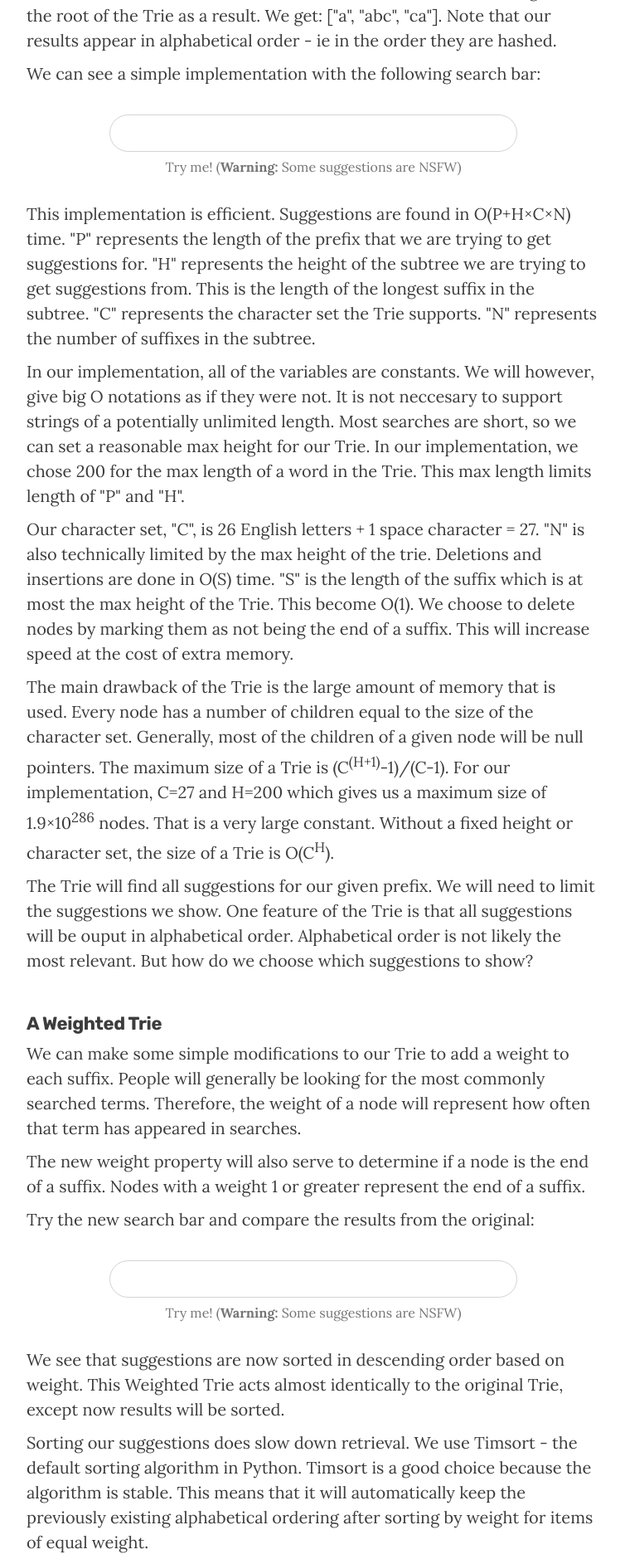
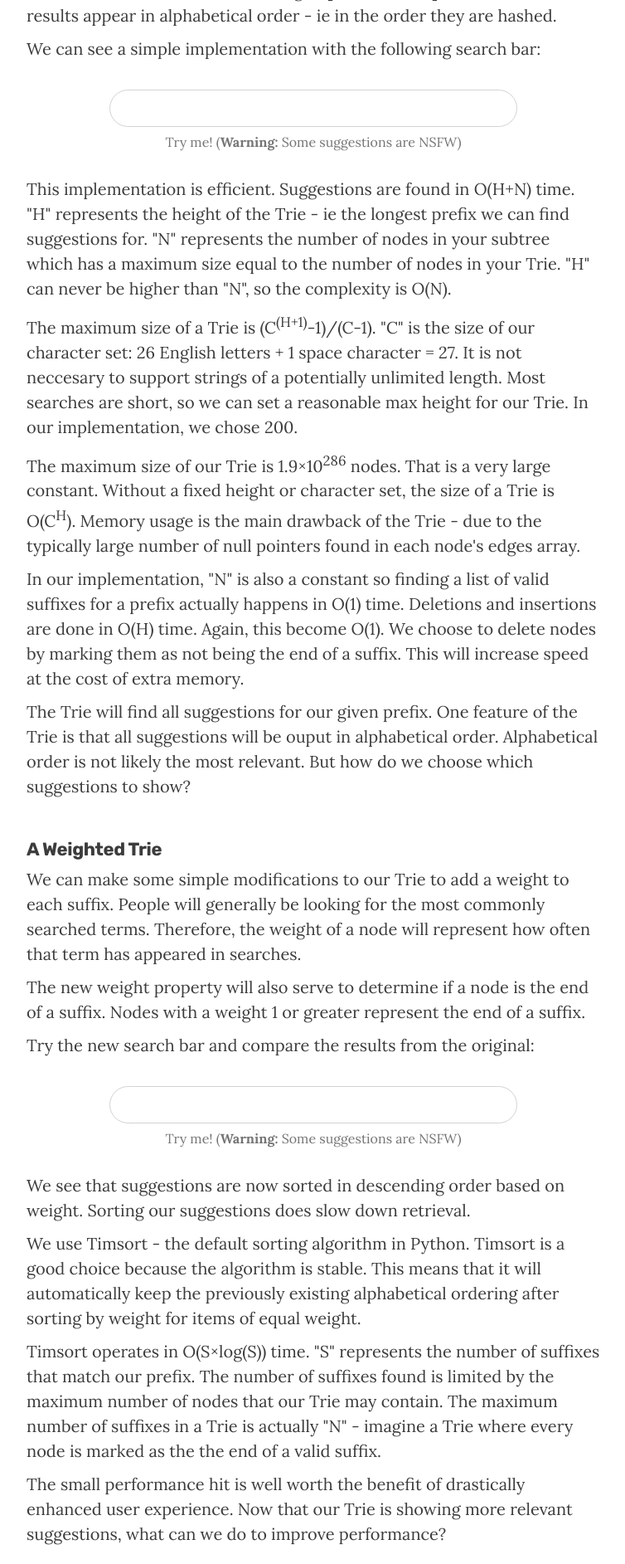
Before and after one commit to mrhaffner/trie, a Flask app: page / in a window 1280 px wide. Shown: the part 1840-3725 px from the top of the page at 83% size, without its empty margins (262-1016 px from the left). Run offline with Flask 2, Linux system fonts and the light colour scheme; parts of the project's set-up code (start-up, migrations or seed data) failed here and were passed over.

Commit message:
improved cached trie search performance, updated explanations

```diff
--- a/app/templates/index.html
+++ b/app/templates/index.html
@@ -69,9 +69,7 @@
             A word in the Trie is indicated by following a path from the root to
             a node that is marked as being the end of a word. The location of a
             child node on its parent node's edges is used to determine what
-            character the child node represents with a hash function. A null
-            pointer indicates no children exist in the Trie for that given
-            character.
+            character the child node represents with a hash function.
           </p>
           <p>
             Due to the large number of edges, representing a Trie visually can
@@ -136,46 +134,38 @@
           </figcaption>
         </div>
         <p>
-          This implementation is efficient. Suggestions are found in
-          O(P+H&times;C&times;N) time. "P" represents the length of the prefix
-          that we are trying to get suggestions for. "H" represents the height
-          of the subtree we are trying to get suggestions from. This is the
-          length of the longest suffix in the subtree. "C" represents the
-          character set the Trie supports. "N" represents the number of suffixes
-          in the subtree.
+          This implementation is efficient. Suggestions are found in O(H+N)
+          time. "H" represents the height of the Trie - ie the longest prefix we
+          can find suggestions for. "N" represents the number of nodes in your
+          subtree which has a maximum size equal to the number of nodes in your
+          Trie. "H" can never be higher than "N", so the complexity is O(N).
         </p>
         <p>
-          In our implementation, all of the variables are constants. We will
-          however, give big O notations as if they were not. It is not neccesary
-          to support strings of a potentially unlimited length. Most searches
-          are short, so we can set a reasonable max height for our Trie. In our
-          implementation, we chose 200 for the max length of a word in the Trie.
-          This max length limits length of "P" and "H".
+          The maximum size of a Trie is (C<sup>(H+1)</sup>-1)/(C-1). "C" is the
+          size of our character set: 26 English letters + 1 space character =
+          27. It is not neccesary to support strings of a potentially unlimited
+          length. Most searches are short, so we can set a reasonable max height
+          for our Trie. In our implementation, we chose 200.
         </p>
         <p>
-          Our character set, "C", is 26 English letters + 1 space character =
-          27. "N" is also technically limited by the max height of the trie.
-          Deletions and insertions are done in O(S) time. "S" is the length of
-          the suffix which is at most the max height of the Trie. This become
-          O(1). We choose to delete nodes by marking them as not being the end
-          of a suffix. This will increase speed at the cost of extra memory.
+          The maximum size of our Trie is 1.9&times;10<sup>286</sup> nodes. That
+          is a very large constant. Without a fixed height or character set, the
+          size of a Trie is O(C<sup>H</sup>). Memory usage is the main drawback
+          of the Trie - due to the typically large number of null pointers found
+          in each node's edges array.
         </p>
         <p>
-          The main drawback of the Trie is the large amount of memory that is
-          used. Every node has a number of children equal to the size of the
-          character set. Generally, most of the children of a given node will be
-          null pointers. The maximum size of a Trie is
-          (C<sup>(H+1)</sup>-1)/(C-1). For our implementation, C=27 and H=200
-          which gives us a maximum size of 1.9&times;10<sup>286</sup> nodes.
-          That is a very large constant. Without a fixed height or character
-          set, the size of a Trie is O(C<sup>H</sup>).
+          In our implementation, "N" is also a constant so finding a list of
+          valid suffixes for a prefix actually happens in O(1) time. Deletions
+          and insertions are done in O(H) time. Again, this become O(1). We
+          choose to delete nodes by marking them as not being the end of a
+          suffix. This will increase speed at the cost of extra memory.
         </p>
         <p>
-          The Trie will find all suggestions for our given prefix. We will need
-          to limit the suggestions we show. One feature of the Trie is that all
-          suggestions will be ouput in alphabetical order. Alphabetical order is
-          not likely the most relevant. But how do we choose which suggestions
-          to show?
+          The Trie will find all suggestions for our given prefix. One feature
+          of the Trie is that all suggestions will be ouput in alphabetical
+          order. Alphabetical order is not likely the most relevant. But how do
+          we choose which suggestions to show?
         </p>
       </section>
       <section>
@@ -219,26 +209,25 @@
         </div>
         <p>
           We see that suggestions are now sorted in descending order based on
-          weight. This Weighted Trie acts almost identically to the original
-          Trie, except now results will be sorted.
+          weight. Sorting our suggestions does slow down retrieval.
         </p>
         <p>
-          Sorting our suggestions does slow down retrieval. We use Timsort - the
-          default sorting algorithm in Python. Timsort is a good choice because
-          the algorithm is stable. This means that it will automatically keep
-          the previously existing alphabetical ordering after sorting by weight
-          for items of equal weight.
+          We use Timsort - the default sorting algorithm in Python. Timsort is a
+          good choice because the algorithm is stable. This means that it will
+          automatically keep the previously existing alphabetical ordering after
+          sorting by weight for items of equal weight.
         </p>
         <p>
-          Timsort operates in O(N&times;log(N)) time. "N" represents the number
+          Timsort operates in O(S&times;log(S)) time. "S" represents the number
           of suffixes that match our prefix. The number of suffixes found is
           limited by the maximum number of nodes that our Trie may contain. The
-          preformance hit is well worth the benefit of drastically enhanced user
-          experience.
+          maximum number of suffixes in a Trie is actually "N" - imagine a Trie
+          where every node is marked as the the end of a valid suffix.
         </p>
         <p>
-          Now that our Trie is showing more relevant suggestions, what can we do
-          to improve performance?
+          The small performance hit is well worth the benefit of drastically
+          enhanced user experience. Now that our Trie is showing more relevant
+          suggestions, what can we do to improve performance?
         </p>
       </section>
       <section>
@@ -249,7 +238,10 @@
           performance by generating a cache of suggestions for every node in the
           Trie.
         </p>
-        <p>Suggestions are now found in O(S) time. Try our new search bar:</p>
+        <p>
+          Suggestions are now found in O(H) time - ie the maximum length of a
+          suffix. Try our new search bar:
+        </p>
         <div class="search-container">
           <form id="trie-cached-form">
             <div id="trie-cached-search-bar" class="search-bar">
@@ -277,36 +269,48 @@
         </div>
         <p>
           Creating a cache for every node will amplify memory use. Fortunately,
-          it is not neccesary to store a potentially unlimited sized cache. This
-          increases our memory usage by a small constant: "L".
+          it is not neccesary to store a cache of potentially unlimited sized.
+          This increases our memory usage by a small constant: "L".
         </p>
         <p>
           Caching also creates a performance trade off. Insertions and deletions
           from the Trie will now need to update the cache for every affected
-          node. For every character in the suffix, we will need to gather all
-          valid suffixes, sort and truncate them. What took place in O(S) time
-          now takes O(S&times;H&times;C&times;N&times;L&times;log(L)) time. This
-          represents a significant performance hit.
+          node.
         </p>
         <p>
-          Insertions and deletions will generally be rare outside of building
-          the Trie. Depending on your implementation, they may only occur when
-          originally building the Trie. Updates may be performed with a complete
+          For every character in the suffix, we will need to gather all valid
+          suffixes, sort and truncate them. What took place in O(H) time now
+          takes O(H&times;N&times;L&times;log(L)) time. Building our Trie this
+          way takes 173 seconds - that is 1,700 times slower than the Weighted
+          Trie!
+        </p>
+        <p>
+          We can do better for insertion. For every affected node, we check for
+          a duplicate suffix and delete that if it exists. We then add the new
+          entry to the cache and sort it by weight. The cache entries will no
+          longer be sorted by suffix as a secondary sorting criteria. This is
+          fine for our implementation. We then truncate the cache if it exceeds
+          the size limit. That leaves us with O(H&times;L&times;log(L) - much
+          faster.
+        </p>
+        <p>
+          Unfortunately, we are stuck with the slow performance for delete.
+          Deletions affecting nodes with a full cache will require a complete
           rebuild.
         </p>
         <p>
-          In our implementation, we only use insertions to build the Trie and
-          deletions never at all (we have left an exposed API to tinker around
-          with insertions and deletions).
+          Fortunately, deletions will generally be rare if they happen at all.
+          Updates may be performed with a complete rebuild. In our
+          implementation, we only use insertions to build the Trie and deletions
+          never at all.
         </p>
       </section>
       <section>
         <h2>Performance</h2>
         <p>
           We discussed how we could improve performance with caching. Let's look
-          at some some live measurements. We populate our tries with 5,334
-          scraped top search results. Several trials give the following
-          averages:
+          at some some measurements. We populate our Tries with 5,334 scraped
+          top search results. Several trials give the following averages:
         </p>
         <table>
           <caption>
@@ -337,14 +341,14 @@
             <td>Cached</td>
             <td>5.2</td>
             <td>54,000</td>
-            <td>56,000</td>
-            <td>1.7&times;10<sup>8</sup></td>
+            <td>29</td>
+            <td>340,000</td>
           </tr>
         </table>
         <p>
-          We ended up reducing our retrieval time by 99% with caching. That
-          imrpovement came at the cost of memory and performance. Building the
-          cached trie was 1,700 times slower!
+          We ended up reducing our retrieval time by over 99% with caching.
+          That's 163 times faster! That improvement came at the cost of memory
+          and insertion/deletion performance.
         </p>
       </section>
       <section>
@@ -421,7 +425,7 @@
         </div>
         <p>
           The results are the same as for "app". This shows a new feature of the
-          trie: spellchecking. In this case, we navigate down to the node
+          Trie: spellchecking. In this case, we navigate down to the node
           representing the last "p" in "appp". This node has no valid suffixes.
           So, we use the suffixes of the closest ancestor node with valid
           suffixes.
@@ -453,29 +457,24 @@
           The other results are also different. This is likely due to a
           differing search history. Again, suggesting that our history is part
           of the weight calculation. This could potentially be done with a per
-          user trie.
-        </p>
-        <p>
-          So does Google use the Trie for its autocomplete? I have no idea. What
-          I can tell you is that the there is a lot more going on under the hood
-          than our simple implementation.
+          user Trie.
         </p>
       </section>
       <section>
         <h2>Conclusion</h2>
         <p>
-          The trie acts as an efficient interface to get search results. A trie
+          The Trie acts as an efficient interface to get search results. A trie
           is not the best option for general purpose storage. In a live search
           engine, a seperate database should be used to store history of all
           searches, the number of times they were searched, and other data.
           Based on this data, you could filter out innapropriate suggestions,
-          calculate weights, and then build a trie for consumption.
+          calculate weights, and then build a Trie for consumption.
         </p>
         <p>
           To keep this project simple and take advantage of free hosting, a real
           database was not used. All data is stored in memory by the running
           Flask application. A better solution would be to use an in memory
-          database like Redis to store the tries.
+          database like Redis to store the Tries.
         </p>
         <p>
           We covered only a few variations of the Trie. There are many more with
@@ -487,8 +486,7 @@
           <a
             href="https://www.amazon.com/System-Design-Interview-insiders-Second/dp/B08CMF2CQF/"
             >System Design Interview by Alex Xu</a
-          >
-          . My goal for reading the book was to get a good overview of how
+          >. My goal for reading the book was to get a good overview of how
           highly scalable applications run. I got that and tons of great project
           ideas.
         </p>
```
Also changed, not shown: test/trie/cached_trie/test_helpers.py (+43 -0 lines), trie/cached_trie.py (+26 -6 lines), README.md.
